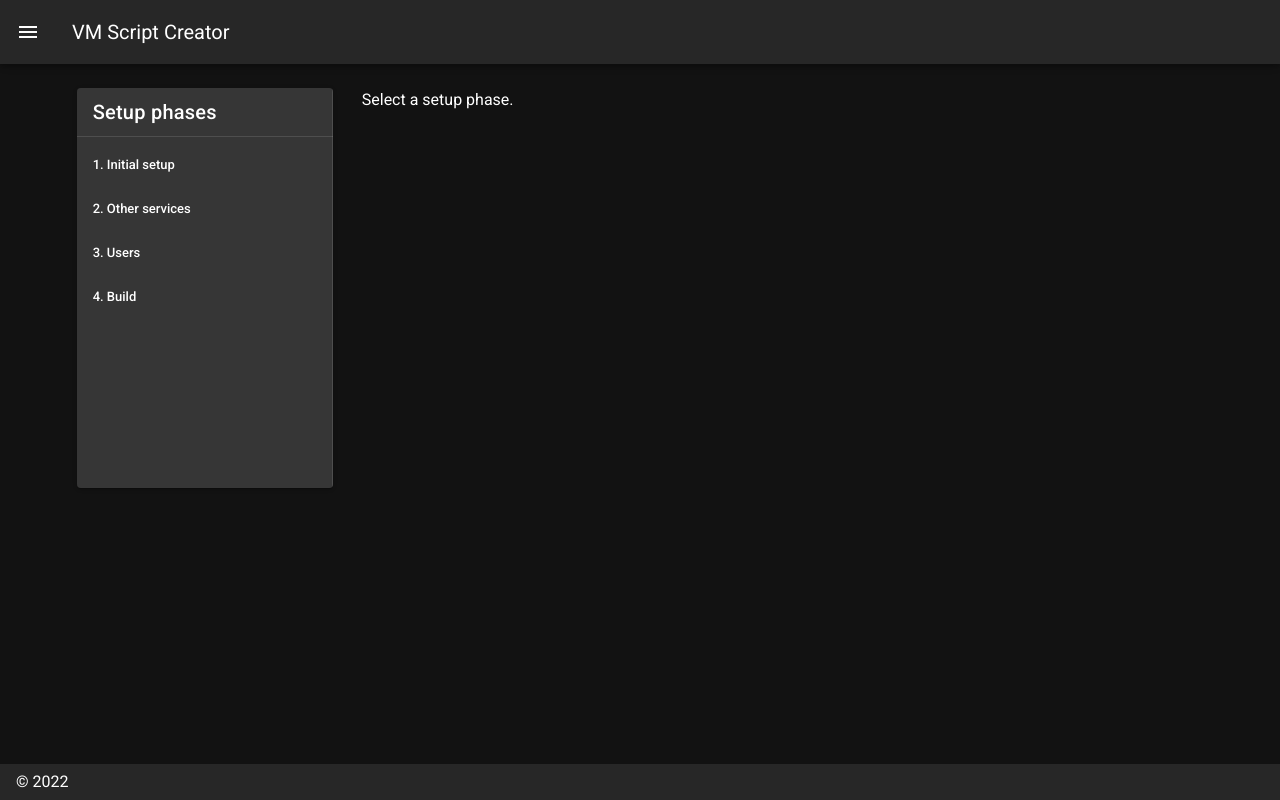
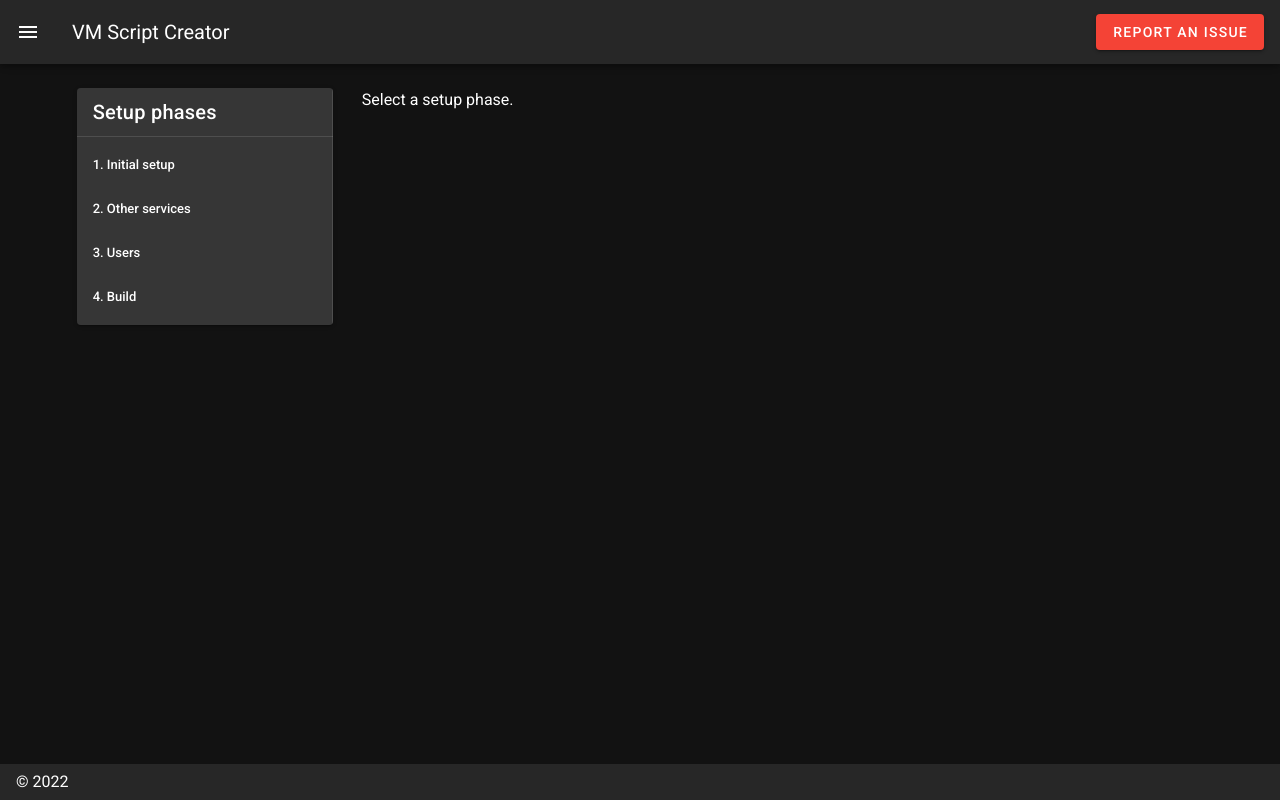
Before and after one commit to vm-script-creator/vm-script-creator.github.io, a Nuxt app: page /create-script in a window 1280 px wide. Built offline with nearby package versions, Linux system fonts and the light colour scheme.

Commit message:
add some buttons

```diff
--- a/components/ScriptOptionsMenu.vue
+++ b/components/ScriptOptionsMenu.vue
@@ -1,7 +1,7 @@
 <template>
   <v-card
-    height="400"
     width="256"
+    height="100%"
     class="mx-auto"
   >
     <v-navigation-drawer permanent>
--- a/layouts/default.vue
+++ b/layouts/default.vue
@@ -50,12 +50,9 @@
       </v-btn> -->
       <v-toolbar-title v-text="title" />
       <v-spacer />
-      <!-- <v-btn
-        icon
-        @click.stop="rightDrawer = !rightDrawer"
-      >
-        <v-icon>mdi-menu</v-icon>
-      </v-btn> -->
+      <v-btn color="red" href="https://github.com/vm-script-creator/vm-script-creator.github.io/issues/new" >
+        Report an Issue
+      </v-btn>
     </v-app-bar>
     <v-main>
       <v-container>
--- a/pages/create-script.vue
+++ b/pages/create-script.vue
@@ -6,7 +6,7 @@
       {{ snackBarText }}
     </v-snackbar>
 
-    <v-row>
+    <v-row height="100%">
       <v-col col="3">
         <ScriptOptionsMenu @switchSettings="switchPage" :isServer="setupDetails.isServer" />
       </v-col>
```
